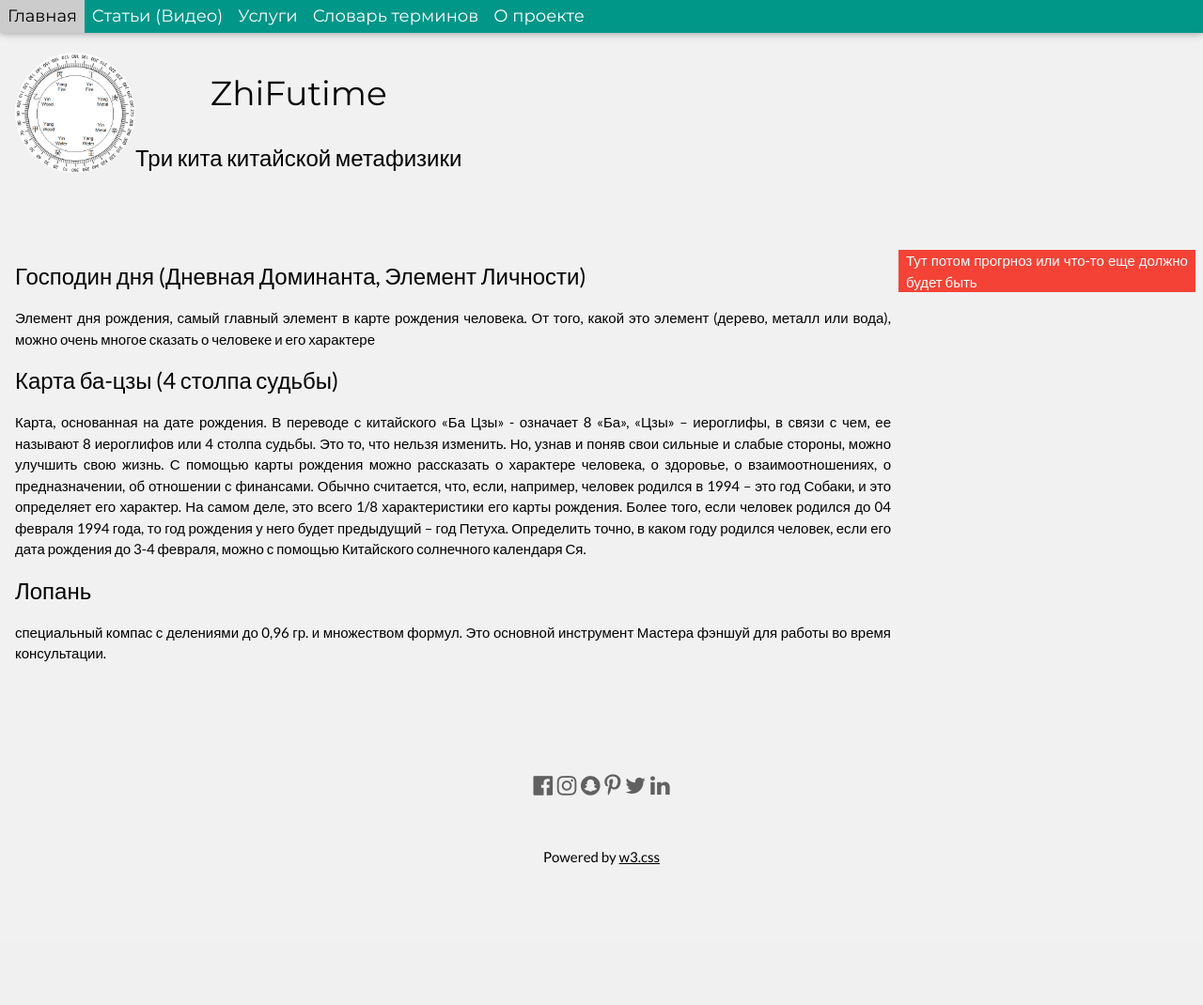
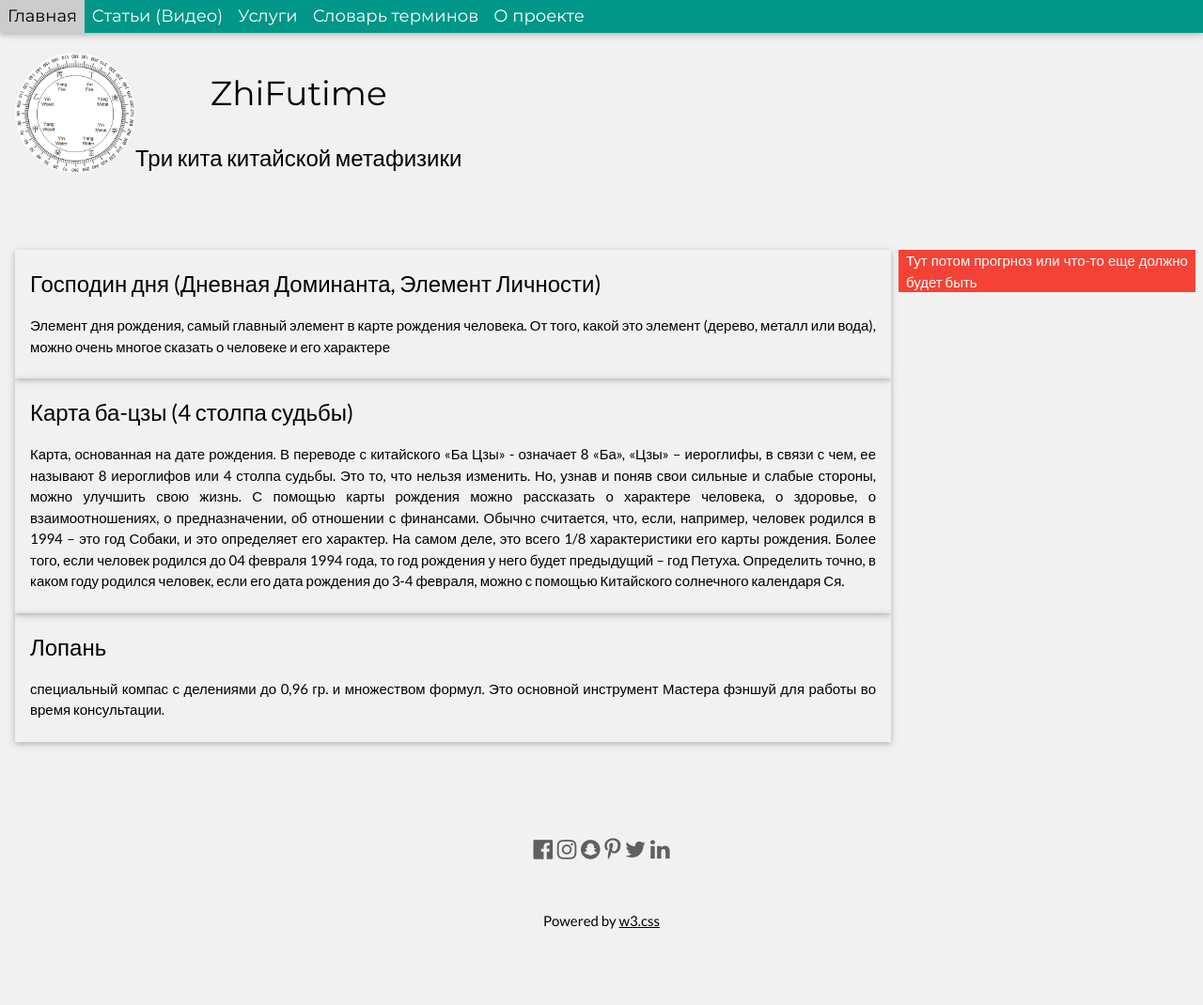
Before and after one commit to Zlak/rproject, a Django app: page /thesaurus/ in a window 1280 px wide. Shown: the whole page at 94% size. Before the commit the page ends 921 px from the top, so only its background shows below. Run offline with Django 3.2, Linux system fonts and the light colour scheme; data comes from the database, SQL or seed files in the repository.

Commit message:
minor changes to style

```diff
--- a/zhifutime/templates/thesaurus.html
+++ b/zhifutime/templates/thesaurus.html
@@ -5,9 +5,11 @@
 {% block main_content %}
     <table class="w3-table-all w3-hoverable">
         {%  for term in terms %}
-        <tr>
+        <tr><div class="w3-card w3-padding">
             <h3>{{ term.title }}</h3>
             <p>{{ term.text }}</p>
+
+            </div>
         </tr>
         {% endfor %}
     </table>
```
